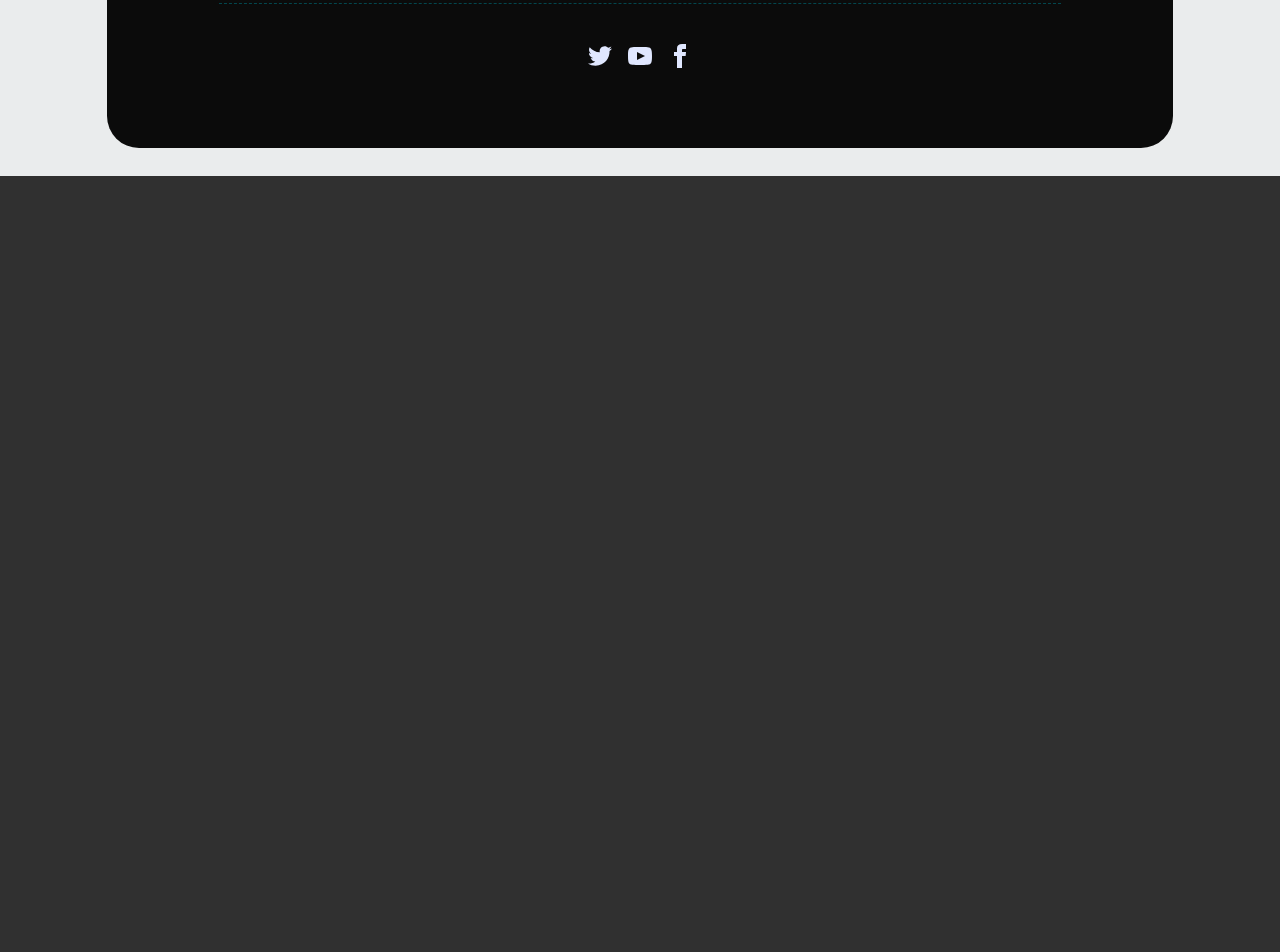
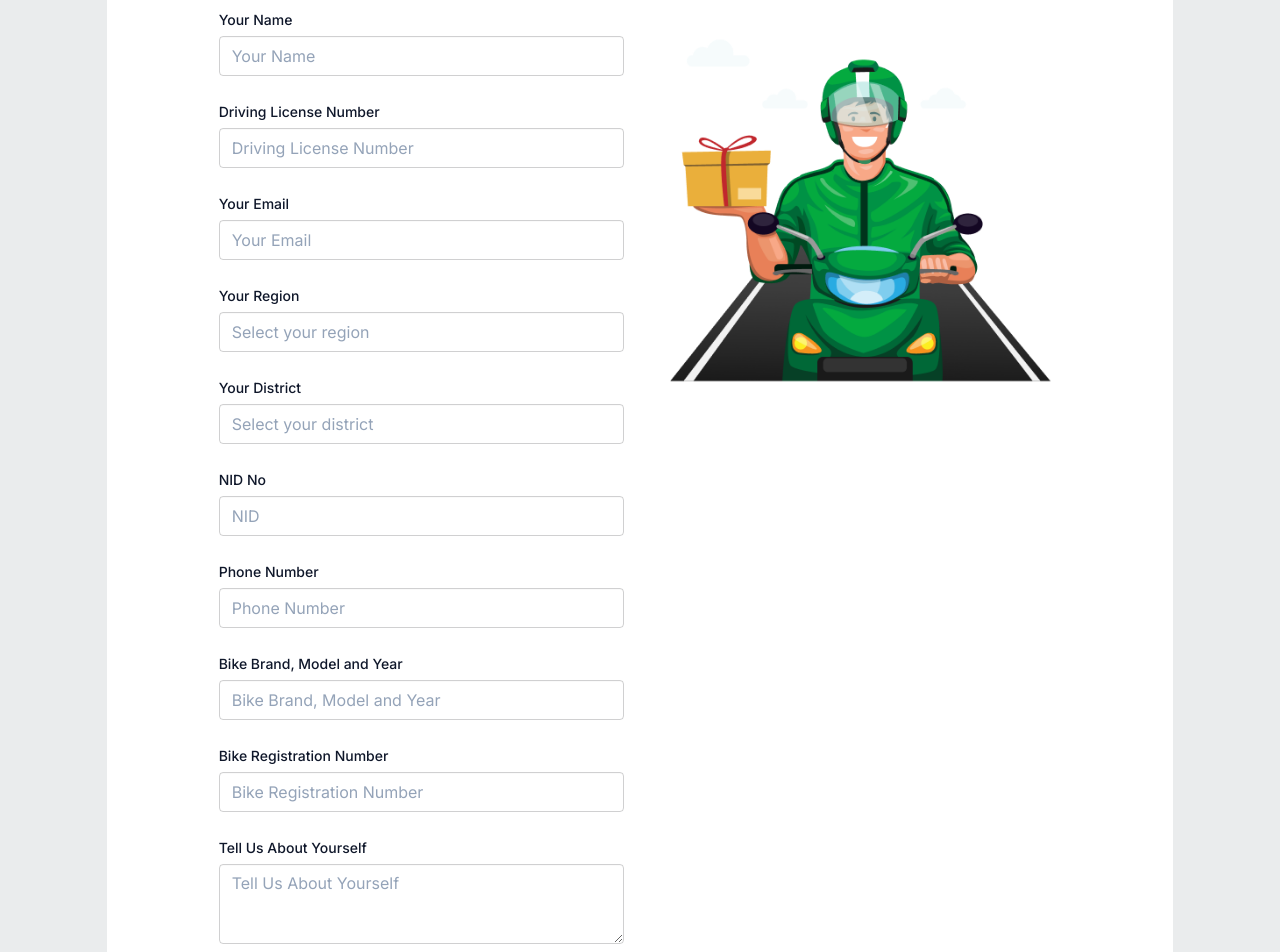
Before and after one commit to sh4aadman/Zap-Shift, a React (Vite) app in the folder Zap-Shift-Client/: page /be-rider in a window 1280 px wide. Shown: the part 480-1432 px from the top of the page. Before the commit the page ends 800 px from the top, so only its background shows below. Built offline with nearby package versions, Linux system fonts and the light colour scheme; no server answers; sample sign-in values are in the browser's storage.

Commit message:
created be a rider

```diff
--- a/Zap-Shift-Client/src/pages/BeRider/BeRider.jsx
+++ b/Zap-Shift-Client/src/pages/BeRider/BeRider.jsx
@@ -1,5 +1,112 @@
+import riderAgent from "../../assets/agent-pending.png";
+
 function BeRider() {
-  return <div>Be Rider</div>;
+  return (
+    <div className="mt-14 mb-16 px-28 py-20 rounded-4xl bg-white">
+      <h2 className="mb-4 font-extrabold text-6xl text-secondary">
+        Be a Rider
+      </h2>
+      <p className="mb-12 text-base text-accent leading-7">
+        Enjoy fast, reliable parcel delivery with real-time tracking and zero
+        hassle. From personal <br /> packages to business shipments — we deliver
+        on time, every time.
+      </p>
+      <form>
+        <h3 className="mb-5 font-extrabold text-2xl text-secondary">
+          Tell us about yourself
+        </h3>
+        <div className="grid grid-cols-2 gap-8">
+          <fieldset className="fieldset">
+            <label className="label font-inter font-medium text-sm text-neutral leading-5">
+              Your Name
+            </label>
+            <input
+              type="text"
+              className="input w-full bg-transparent font-inter text-base leading-5 placeholder:text-neutral-content"
+              placeholder="Your Name"
+            />
+            <label className="label mt-5 font-inter font-medium text-sm text-neutral leading-5">
+              Driving License Number
+            </label>
+            <input
+              type="text"
+              className="input w-full bg-transparent font-inter text-base leading-5 placeholder:text-neutral-content"
+              placeholder="Driving License Number"
+            />
+            <label className="label mt-5 font-inter font-medium text-sm text-neutral leading-5">
+              Your Email
+            </label>
+            <input
+              type="email"
+              className="input w-full bg-transparent font-inter text-base leading-5 placeholder:text-neutral-content"
+              placeholder="Your Email"
+            />
+            <label className="label mt-5 font-inter font-medium text-sm text-neutral leading-5">
+              Your Region
+            </label>
+            <input
+              type="text"
+              className="input w-full bg-transparent font-inter text-base leading-5 placeholder:text-neutral-content"
+              placeholder="Select your region"
+            />
+            <label className="label mt-5 font-inter font-medium text-sm text-neutral leading-5">
+              Your District
+            </label>
+            <input
+              type="text"
+              className="input w-full bg-transparent font-inter text-base leading-5 placeholder:text-neutral-content"
+              placeholder="Select your district"
+            />
+            <label className="label mt-5 font-inter font-medium text-sm text-neutral leading-5">
+              NID No
+            </label>
+            <input
+              type="number"
+              className="input w-full bg-transparent font-inter text-base leading-5 placeholder:text-neutral-content"
+              placeholder="NID"
+            />
+            <label className="label mt-5 font-inter font-medium text-sm text-neutral leading-5">
+              Phone Number
+            </label>
+            <input
+              type="tel"
+              className="input w-full bg-transparent font-inter text-base leading-5 placeholder:text-neutral-content"
+              placeholder="Phone Number"
+            />
+            <label className="label mt-5 font-inter font-medium text-sm text-neutral leading-5">
+              Bike Brand, Model and Year
+            </label>
+            <input
+              type="text"
+              className="input w-full bg-transparent font-inter text-base leading-5 placeholder:text-neutral-content"
+              placeholder="Bike Brand, Model and Year"
+            />
+            <label className="label mt-5 font-inter font-medium text-sm text-neutral leading-5">
+              Bike Registration Number
+            </label>
+            <input
+              type="text"
+              className="input w-full bg-transparent font-inter text-base leading-5 placeholder:text-neutral-content"
+              placeholder="Bike Registration Number"
+            />
+            <label className="label mt-5 font-inter font-medium text-sm text-neutral leading-5">
+              Tell Us About Yourself
+            </label>
+            <textarea
+              className="input h-20 w-full py-2 bg-transparent font-inter text-base leading-5 placeholder:text-neutral-content"
+              placeholder="Tell Us About Yourself"
+            />
+            <button className="mt-5 px-16 py-2.5 bg-primary rounded-lg font-inter font-medium text-sm text-black leading-6 cursor-pointer">
+              Submit
+            </button>
+          </fieldset>
+          <figure className="justify-items-end">
+            <img src={riderAgent} alt="rider-agent-pending-icon" />
+          </figure>
+        </div>
+      </form>
+    </div>
+  );
 }
 
 export default BeRider;
```
